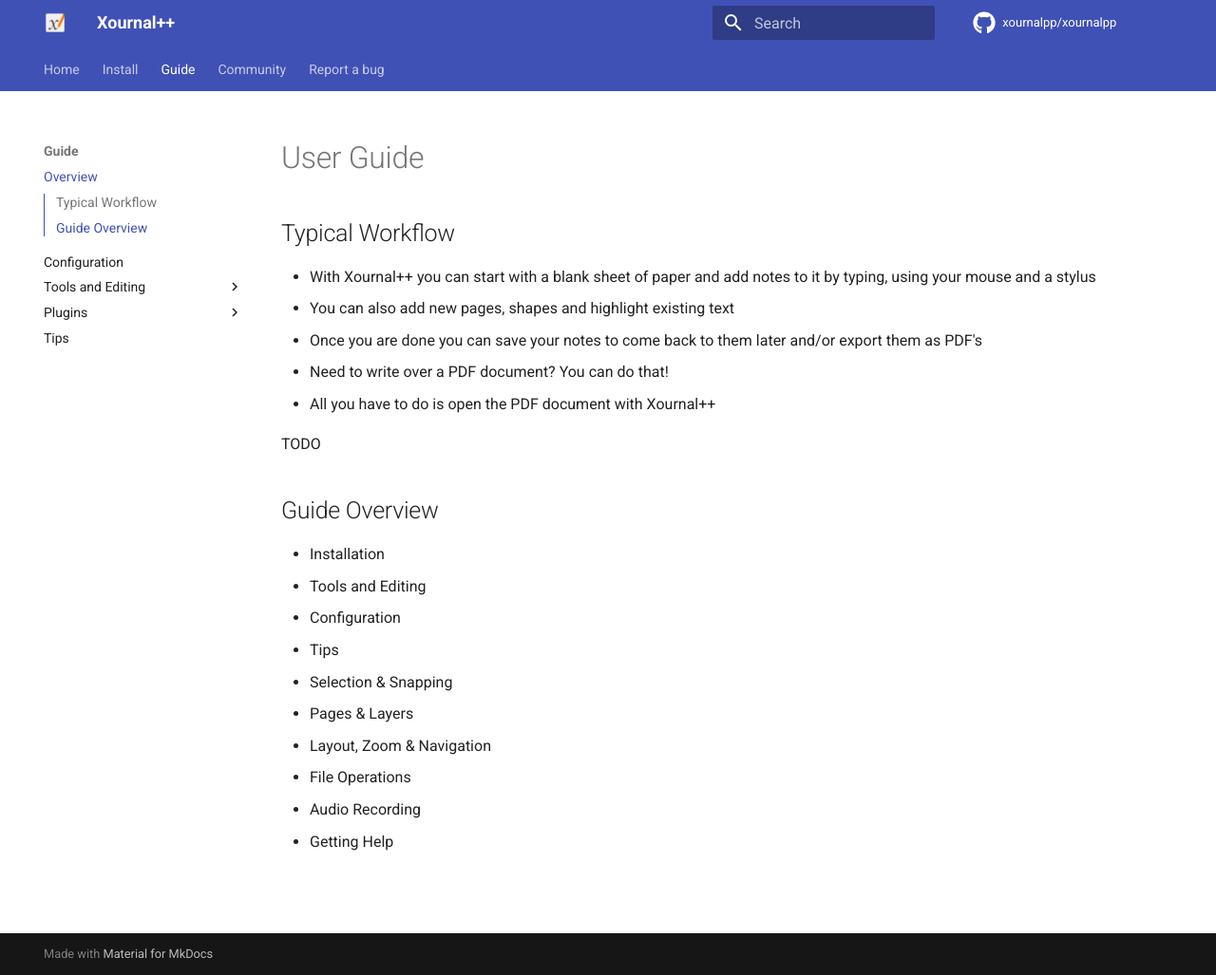
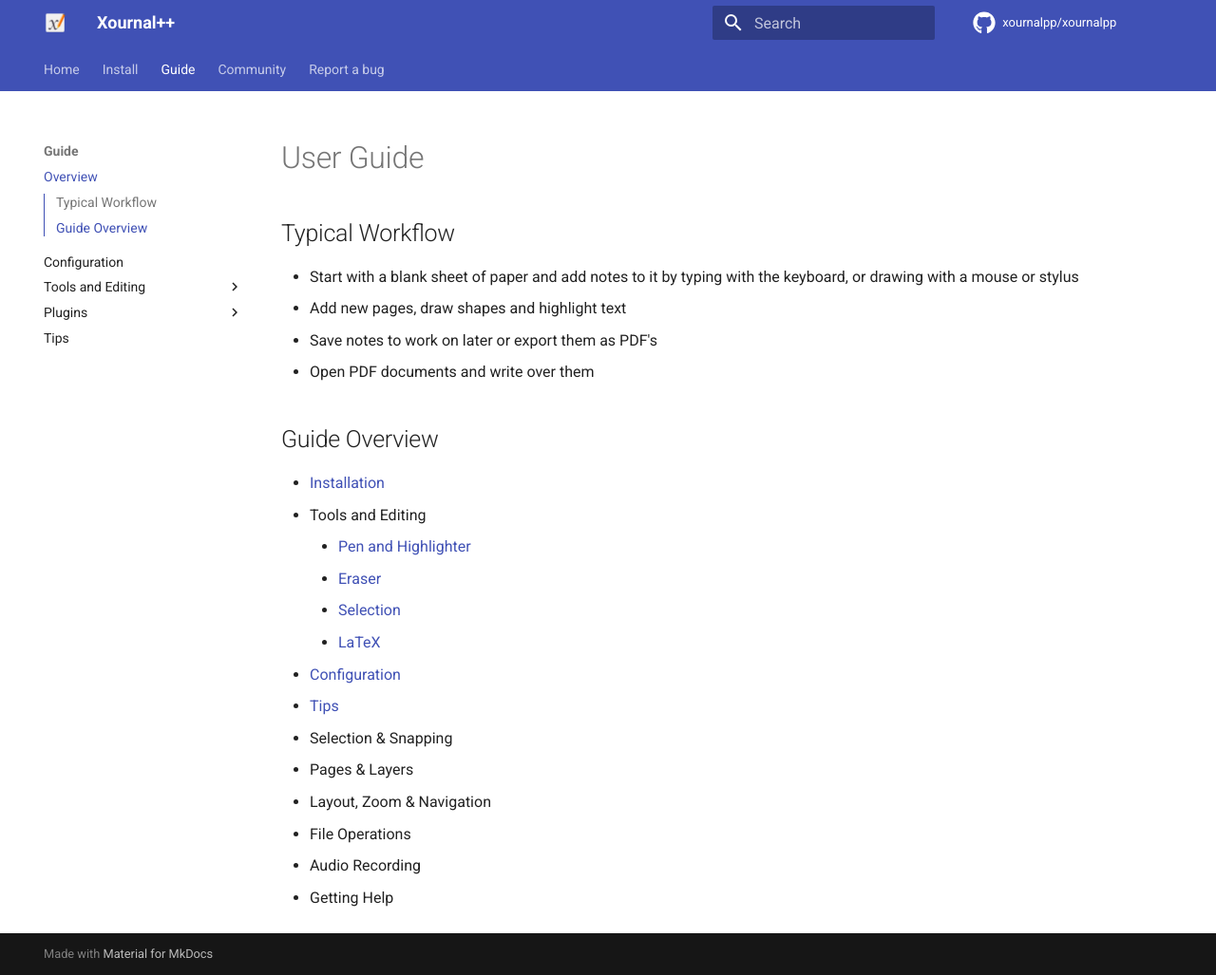
Before and after one commit to xournalpp/xournalpp.github.io, an MkDocs documentation site: the page built from docs/guide/overview.md, in a window 1280 px wide and 1027 px high. Shown: the whole window at 95% size. Built offline with MkDocs 1.6.1 and Material for MkDocs 9.7.7, drawn with Linux system fonts in a browser that asks for light colours; comment, search, counter and statistics services are not loaded; the version menu is left out.

Commit message:
add links to other pages

```diff
--- a/docs/guide/overview.md
+++ b/docs/guide/overview.md
@@ -1,17 +1,19 @@
 # User Guide
 ## Typical Workflow
-- With Xournal++ you can start with a blank sheet of paper and add notes to it by typing, using your mouse and a stylus
-  - You can also add new pages, shapes and highlight existing text
-  - Once you are done you can save your notes to come back to them later and/or export them as PDF's
-- Need to write over a PDF document? You can do that!
-  - All you have to do is open the PDF document with Xournal++
+- Start with a blank sheet of paper and add notes to it by typing with the keyboard, or drawing with a mouse or stylus
+- Add new pages, draw shapes and highlight text
+- Save notes to work on later or export them as PDF's
+- Open PDF documents and write over them
 
-TODO
 ## Guide Overview
-- Installation
+- [Installation](../installation.md)
 - Tools and Editing
-- Configuration
-- Tips
+    - [Pen and Highlighter](tools/pen.md)
+    - [Eraser](tools/eraser.md)
+    - [Selection](tools/selecsnap.md)
+    - [LaTeX](tools/latex.md)
+- [Configuration](config.md)
+- [Tips](tips.md)
 - Selection & Snapping
 - Pages & Layers
 - Layout, Zoom & Navigation
```
